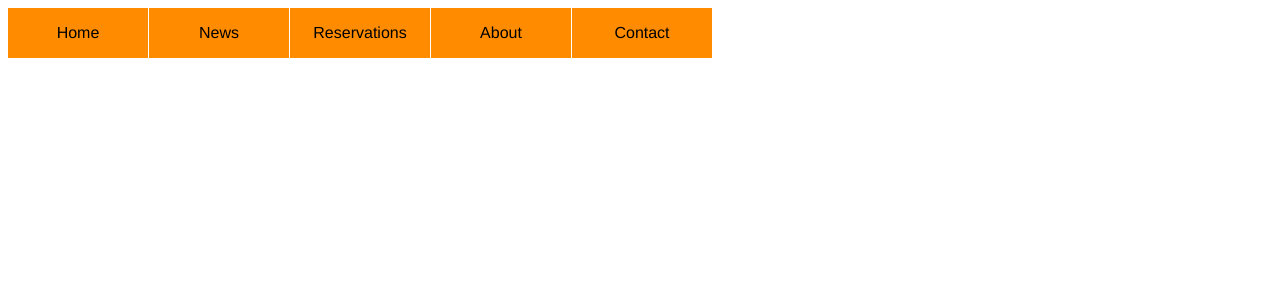
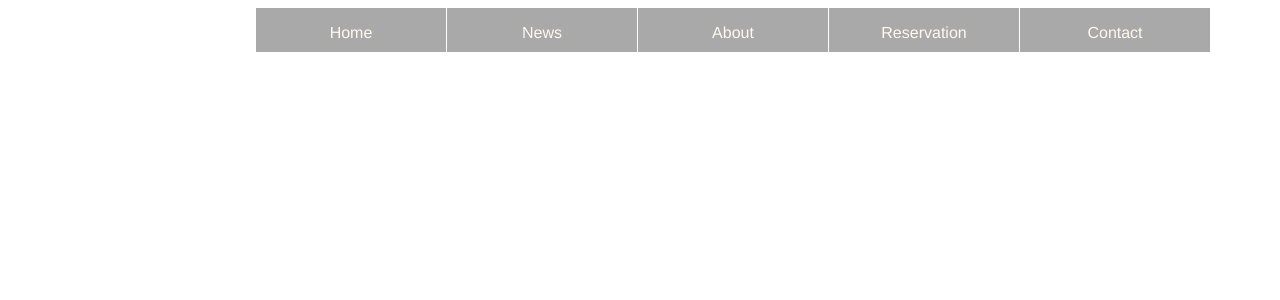
Before and after one commit to Austinthemighty/M.A.R.S, a PHP site: page /index.html in a window 1280 px wide. Shown: the top 300 px of the page. Run offline with PHP 8.4, Linux system fonts and the light colour scheme.

Commit message:
Change the color of the nav bar.

```diff
--- a/Mars_Reservation.css
+++ b/Mars_Reservation.css
@@ -4,6 +4,7 @@ ul {
     margin:0;
     padding:0;
     position: absolute;
+    left: 20%;
 }
 
 /*Create a horizontal list with spacing*/
@@ -16,33 +17,34 @@ li {
 /*Style for menu links*/
 li a {
     display:block;
-    min-width:140px;
-    height: 50px;
+    min-width:190px;
+    height: 44px;
     text-align: center;
     line-height: 50px;
     font-family: "Helvetica Neue", Helvetica, Arial, sans-serif;
-    color: black;
-    background: darkorange;
+    color: floralwhite;
+    background: darkgrey;
     text-decoration: none;
 }
 
 /*Hover state for top level links*/
 li:hover a {
-    background: darkred;
+    background: orangered;
+    color: white;
 }
 
 /*Style for dropdown links*/
 li:hover ul a {
-    background: darkorange;
-    color: #2f3036;
+    background: darkgrey;
+    color: white;
     height: 40px;
     line-height: 40px;
 }
 
 /*Hover state for dropdown links*/
 li:hover ul a:hover {
-    background: darkred;
-    color: #fff;
+    background: orangered;
+    color: white;
 }
 
 /*Hide dropdown links until they are needed*/
@@ -66,17 +68,22 @@ li ul li a {
 /*Display the dropdown on hover*/
 ul li a:hover + .hidden, .hidden:hover {
     display: block;
+    left: 573px;
 }
 
 /*Style 'show menu' label button and hide it by default*/
 .show-menu {
     font-family: "Helvetica Neue", Helvetica, Arial, sans-serif;
     text-decoration: none;
-    color: #fff;
-    background: #19c589;
+    color: white;
+    background: darkgrey;
     text-align: center;
     padding: 10px 0;
     display: none;
+}
+.show-menu:hover {
+    background: orangered;
+    color: white;
 }
 
 /*Hide checkbox*/
--- a/index.html
+++ b/index.html
@@ -16,13 +16,13 @@
         <a href="news.html">News</a>
     </li>
     <li>
-        <a href="Mars_Reservation.html">Reservations</a>
+        <a href="Mars_Reservation.html">About</a>
 
     </li>
-    <li><a href="#">About</a>
+    <li><a href="#">Reservation</a>
         <ul class="hidden">
-            <li><a href="whoWeAre.html">Who We Are</a></li>
-            <li><a href="whatWeDo.html">What We Do</a></li>
+            <li><a href="whoWeAre.html">Make Reservation</a></li>
+            <li><a href="whatWeDo.html">Edit Reservation</a></li>
         </ul>
     </li>
     <li><a href="contact.html">Contact</a></li>
```
